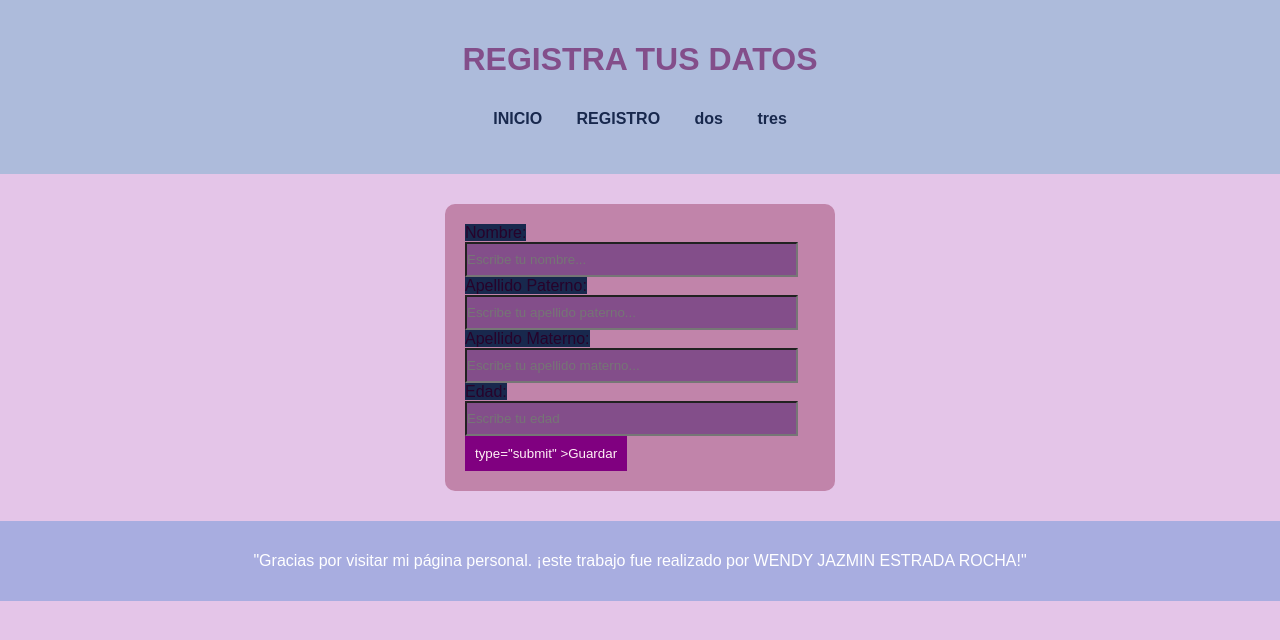
After one commit to jazminrocha1101/WJER, a Django app: page /registro in a window 1280 px wide. The commit adds this page. Shown: the top 640 px of the page. Run offline with Django 5.2, Linux system fonts and the light colour scheme.

Commit message:
configuramos urls, views y corregimos errores de sintaxis

```diff
--- a/ESTRADA/static/estrada/estilos.css
+++ b/ESTRADA/static/estrada/estilos.css
@@ -50,7 +50,7 @@ nav a:hover {
 .bienvenida h2 {
     color: #132752;
 }
-
+c
 .bienvenida p {
     font-size: 17px;
     line-height: 1.6;
@@ -63,3 +63,28 @@ footer {
     text-align: center;
     padding: 15px;
 }
+form{
+    background-color: #c184aa;
+    width: 350px;
+    margin: 30px auto;
+    padding: 20px;
+    border-radius: 10px;
+}
+input, select, textarea{
+    width: 95%;
+    padding: 8px 0;
+    box-sizing: border-box;
+    background-color: #834E8A;
+}
+button{
+    background-color: purple;
+    color: lavenderblush;
+    padding: 10px;
+    border: none;
+    width: 95;
+    cursor: pointer;
+}
+label{
+    background-color: #18284D;
+
+}
--- /dev/null
+++ b/ESTRADA/templates/estrada/formregistro.html
@@ -0,0 +1,48 @@
+{% load static %}
+<!DOCTYPE html>
+<html lang="es">
+<head>
+    <meta charset="UTF-8">
+    <meta name="viewport" content="width=device-width, initial-scale=1.0">
+    <title>REGISTRO</title>
+
+    <link rel="stylesheet" href="{% static 'ESTRADA/estilos.css' %}">
+</head>
+
+<body>
+
+    <!-- ENCABEZADO -->
+    <header>
+        <h1>REGISTRA TUS DATOS</h1>
+
+        <!-- MENÚ DE NAVEGACIÓN -->
+        <nav>
+            <ul>
+                <li><a href="inicio">INICIO</a></li>
+                <li><a href="registro">REGISTRO</a></li>
+                <li><a href="#">dos</a></li>
+                <li><a href="#">tres</a></li>
+            </ul>
+        </nav>
+    </header>
+<form method="POST">
+    <label>Nombre:</label>
+    <input type="text" name="nombre" placeholder="Escribe tu nombre..." required>
+    <label>Apellido Paterno:</label>
+    <input type="text" name="apellidop" placeholder="Escribe tu apellido paterno..." required>
+    <label>Apellido Materno:</label>
+    <input type="text" name="apellidom" placeholder="Escribe tu apellido materno...">
+    <label>Edad:</label>
+    <input type="number" name="edad" min="14" max="25" placeholder="Escribe tu edad" requered>
+    <button> type="submit" >Guardar</button>
+
+</form>
+
+
+    <!-- PIE DE PÁGINA -->
+    <footer>
+        <p>"Gracias por visitar mi página personal. ¡este trabajo fue realizado por WENDY JAZMIN ESTRADA ROCHA!"</p>
+    </footer>
+
+</body>
+</html>
--- a/ESTRADA/templates/estrada/inicio.html
+++ b/ESTRADA/templates/estrada/inicio.html
@@ -18,8 +18,8 @@
         <!-- MENÚ DE NAVEGACIÓN -->
         <nav>
             <ul>
-                <li><a href="#inicio">Inicio</a></li>
-                <li><a href="#">uno</a></li>
+                <li><a href="inicio">INICIO</a></li>
+                <li><a href="registro">REGISTRO</a></li>
                 <li><a href="#">dos</a></li>
                 <li><a href="#">tres</a></li>
             </ul>
--- a/ESTRADA/views.py
+++ b/ESTRADA/views.py
@@ -1,4 +1,6 @@
 from django.shortcuts import render
 
 def inicio (request):
-    return render (request, "estrada/inicio.html")
+    return render (request, 'estrada/inicio.htmL')
+def registro(request):
+    return render (request, 'estrada/formregistro.html')
--- a/WJER/urls.py
+++ b/WJER/urls.py
@@ -20,5 +20,9 @@ from ESTRADA import views
 
 urlpatterns = [
     path('admin/', admin.site.urls),
-    path('', views.inicio)
+    path('', views.inicio),
+    path('inicio', views.inicio),
+    path('registro', views.registro)
+
+
 ]
```
